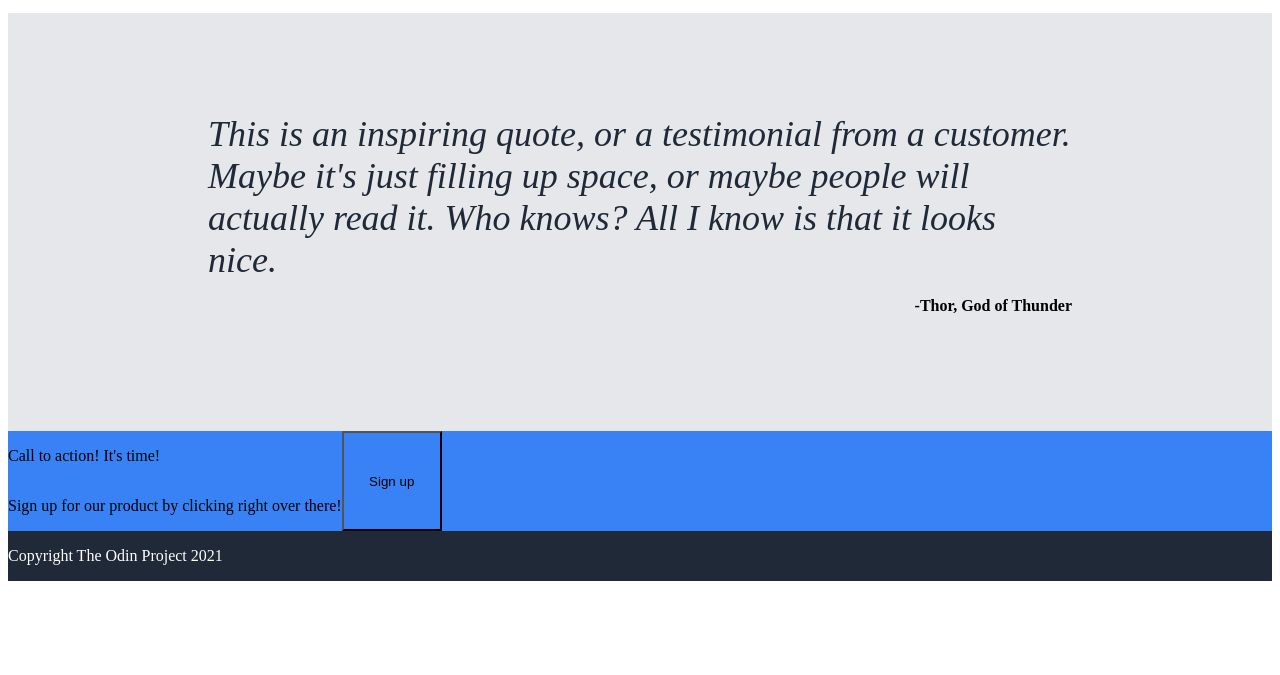
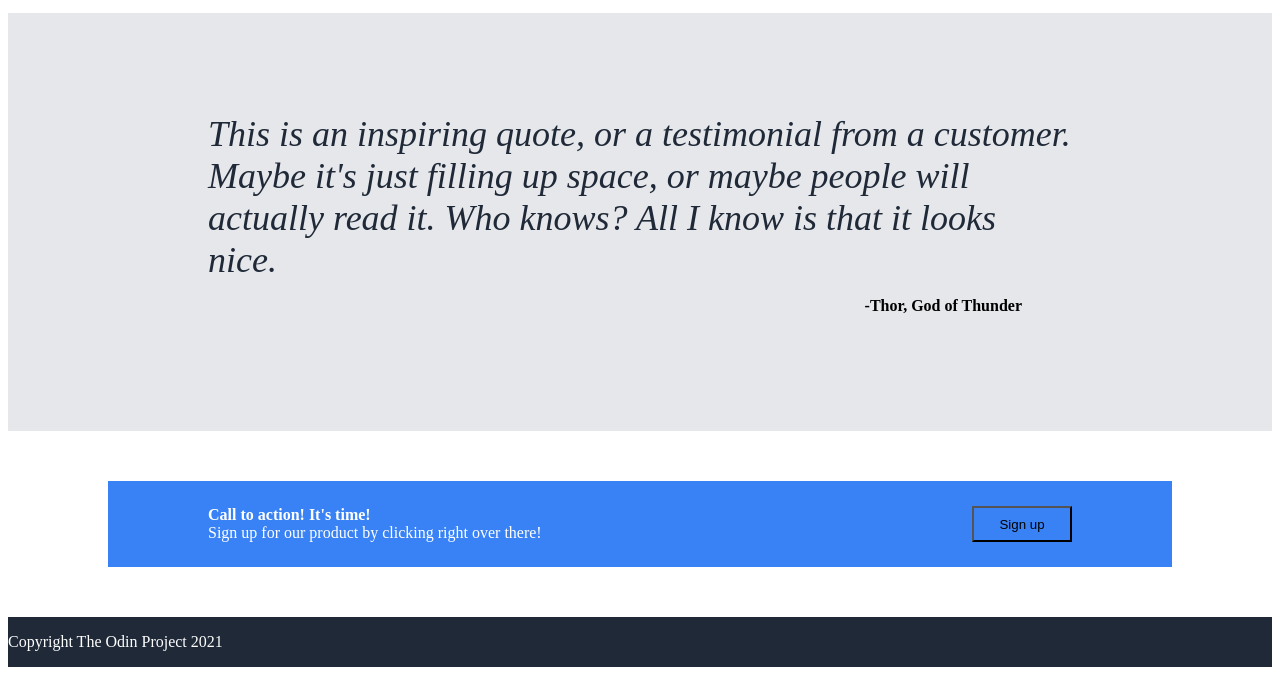
Before and after one commit to kiriks12098/foundations-landing-page, a plain HTML site: page index.html in a window 1280 px wide. Shown: the part 806-1481 px from the top of the page. Before the commit the page ends 1395 px from the top, so only its background shows below. Drawn offline with Linux system fonts and the light colour scheme.

Commit message:
Add flex styling for sign up block

```diff
--- a/index.html
+++ b/index.html
@@ -51,13 +51,13 @@
         <p class="quote">This is an inspiring quote, or a testimonial from a customer. Maybe it's just filling up space,
             or maybe people will actually read it. Who knows? All I know is that it looks nice.</p>
 
-        <p class="speaker">-Thor, God of Thunder</p>
+        <p id="speaker">-Thor, God of Thunder</p>
     </div>
 
     <div class="signup-block">
         <div class="signup-slogan">
-            <p>Call to action! It's time!</p>
-            <p>Sign up for our product by clicking right over there!</p>
+            <p style="margin:0;font-weight: bold;">Call to action! It's time!</p>
+            <p style="margin: 0;">Sign up for our product by clicking right over there!</p>
         </div>
         <button>Sign up</button>
     </div>
--- a/styles.css
+++ b/styles.css
@@ -51,6 +51,10 @@ body {
 .signup-block {
     display: flex;
     background: #3882F6;
+    margin: 50px 100px 50px 100px;
+    padding: 25px 100px 25px 100px;
+    justify-content: space-between;
+    color: white;
 }
 
 .signup-slogan {
@@ -81,10 +85,11 @@ body {
     flex-basis: auto;
 }
 
-.speaker {
+#speaker {
     display: flex;
     font-weight: 800;
     justify-content: flex-end;
+    padding-right: 50px;
 
 }
 
```
